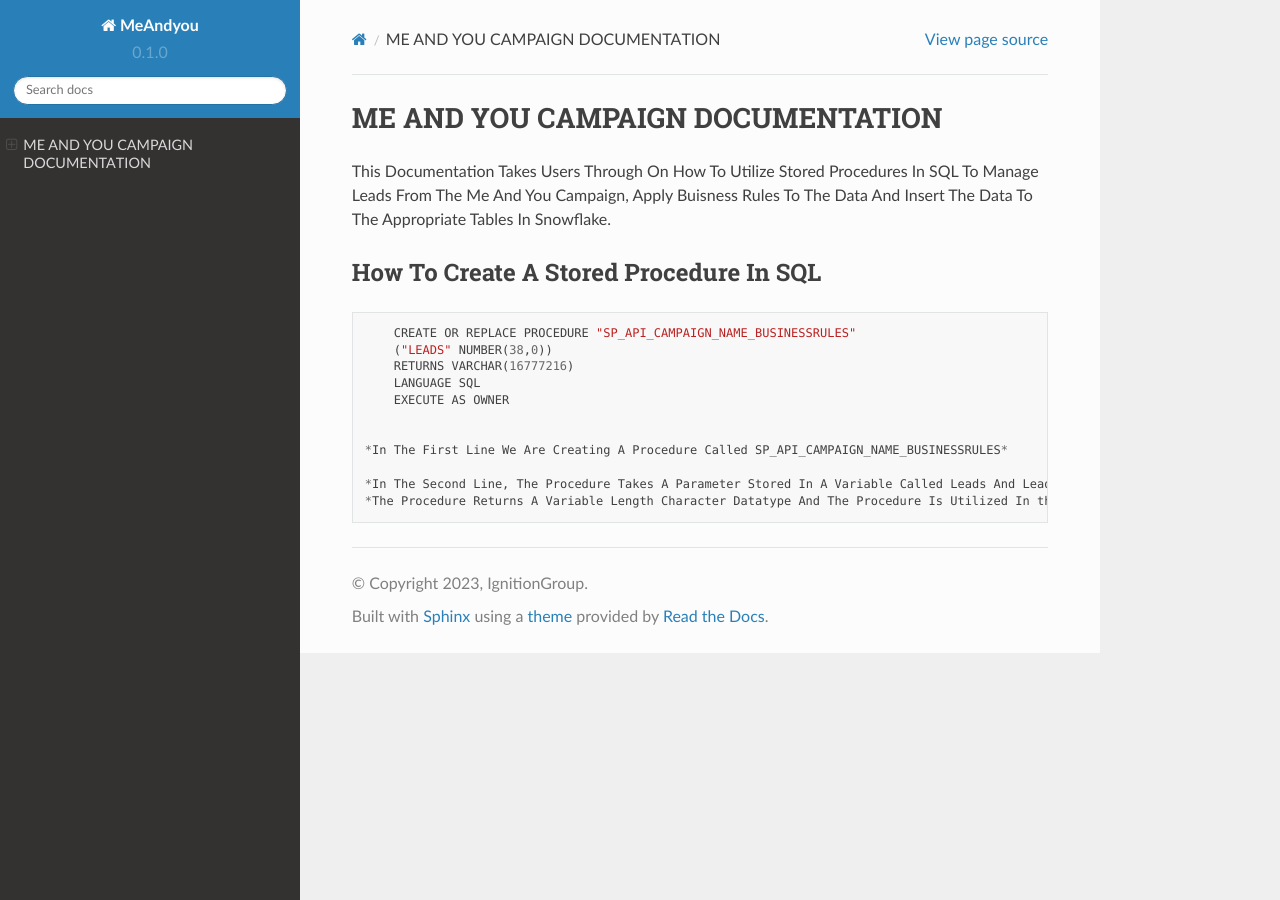
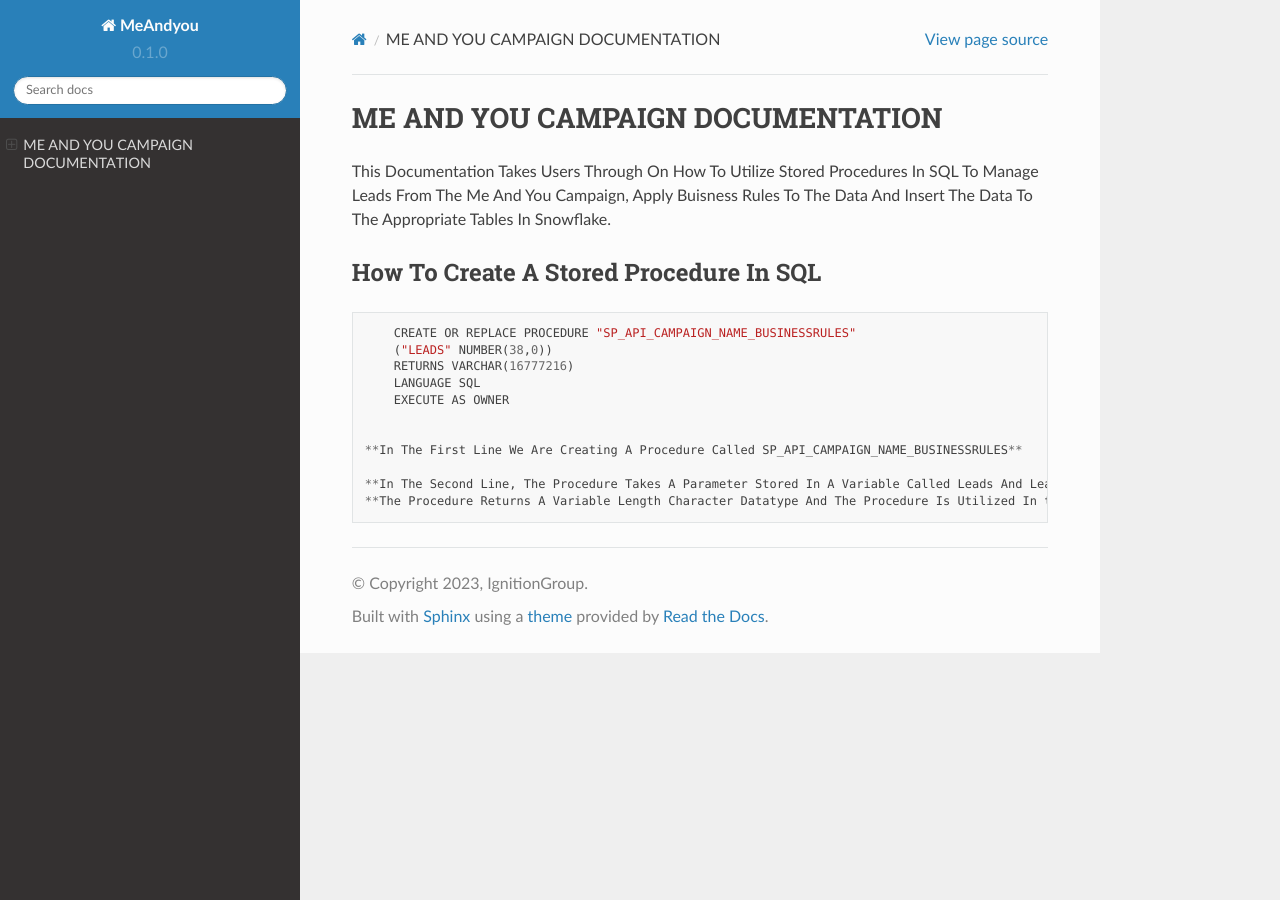
Before and after one commit to MPILOGUM114/MeAndYou, a Sphinx documentation site: the page built from docs/source/index.rst, in a window 1280 px wide. Built offline with Sphinx 7.4.7 and the Read the Docs theme 2.0.0, drawn with Linux system fonts in a browser that asks for light colours.

```diff
--- a/docs/source/index.rst
+++ b/docs/source/index.rst
@@ -17,7 +17,7 @@ How To Create A Stored Procedure In SQL
      EXECUTE AS OWNER
 
 
- *In The First Line We Are Creating A Procedure Called SP_API_CAMPAIGN_NAME_BUSINESSRULES*
+ **In The First Line We Are Creating A Procedure Called SP_API_CAMPAIGN_NAME_BUSINESSRULES**
 
- *In The Second Line, The Procedure Takes A Parameter Stored In A Variable Called Leads And Leads Is A Number Datatype With A Maximum Of 38 digits.*
- *The Procedure Returns A Variable Length Character Datatype And The Procedure Is Utilized In the SQL Language By The Owner Of The Procedure*
+ **In The Second Line, The Procedure Takes A Parameter Stored In A Variable Called Leads And Leads Is A Number Datatype With A Maximum Of 38 digits.**
+ **The Procedure Returns A Variable Length Character Datatype And The Procedure Is Utilized In the SQL Language By The Owner Of The Procedure**
```
